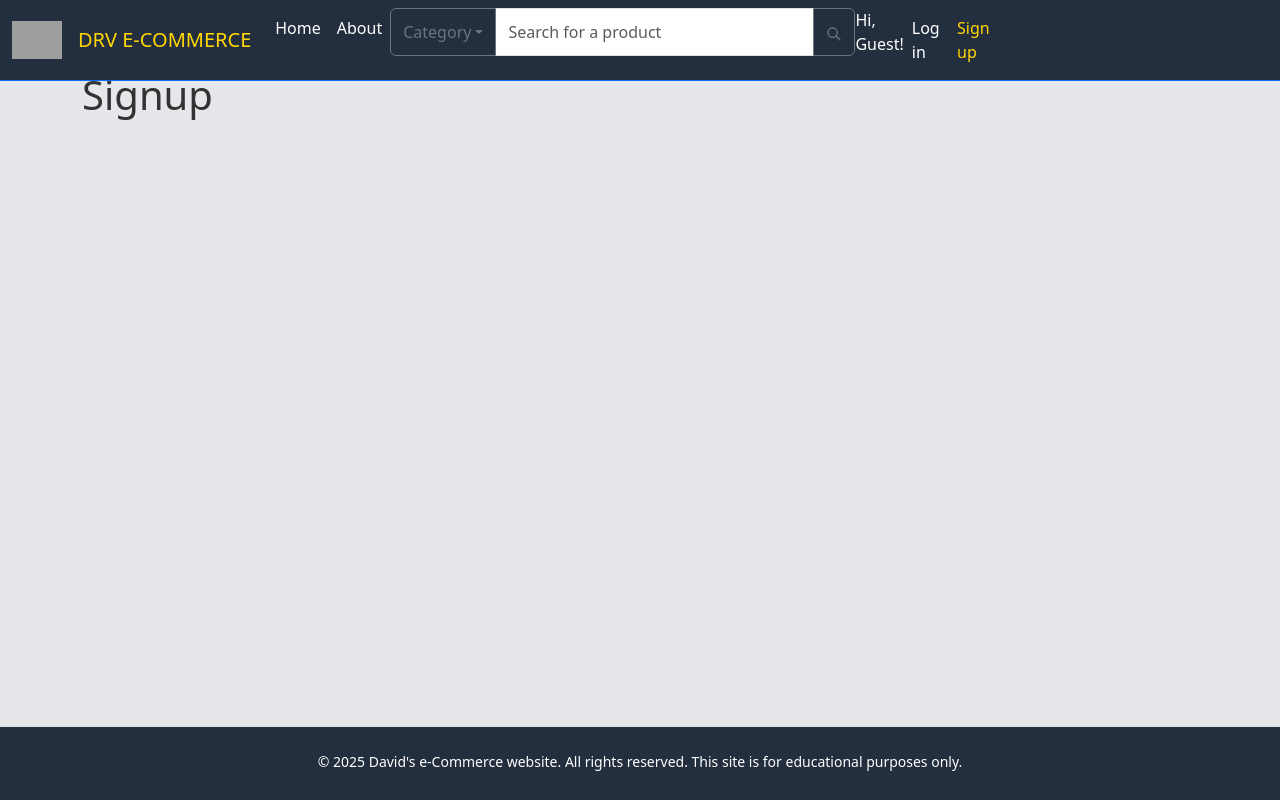
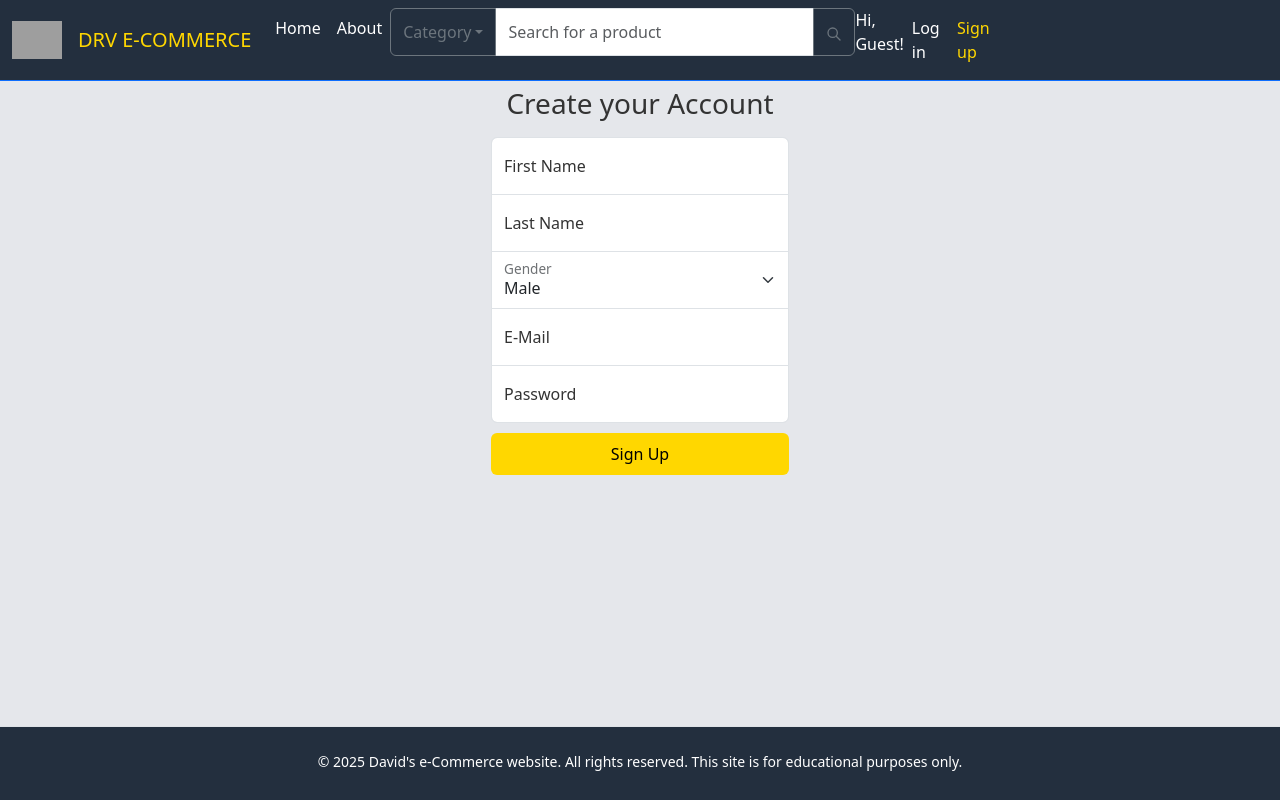
Before and after one commit to davittrdzv/M7-ProyectoFinalSensei-ECommerce, a React (Vite) app: page /signup in a window 1280 px wide. Built offline with nearby package versions, Linux system fonts and the light colour scheme; no server answers; grey boxes are pictures that could not be loaded.

Commit message:
Commit 15:
1.	form.css: Creación de hoja de estilos específicos para forms de Log In y Sign Up.
2.	Login.jsx: Estructura html.
3.	SignUp.jsx: Estructura html.

```diff
--- a/src/pages/Login.jsx
+++ b/src/pages/Login.jsx
@@ -1,7 +1,43 @@
+import '@/styles/form.css'
+import { Link } from 'react-router-dom'
+
 const Login = () => {
   return (
-    <div className='container border-top border-danger mt-4_0rem'> {/* border-top border-danger son para referencia */}
-      <h1>Login</h1>
+    <div className='border-top border-danger mt-4_0rem'>
+      <main className='form-signin w-100 m-auto'>
+        <form>
+          <h3 className='mb-3 fw-normal text-center'>Hi Guest!</h3>
+          <p className='mb-3 fw-normal text-center'>Type your E-Mail and Password to Log In</p>
+          <div className='form-floating'>
+            <input
+              type='email'
+              className='form-control email-login'
+              placeholder='E-Mail'
+              id='email'
+              name='email'
+            /><label htmlFor='email'>E-Mail</label>
+          </div>
+          <div className='form-floating'>
+            <input
+              type='password'
+              className='form-control'
+              id='password'
+              name='password'
+              placeholder='Password'
+            /><label htmlFor='password'>Password</label>
+          </div>
+          <button
+            className='btn btn-custom-gold w-100 py-2'
+            type='submit'
+          >
+            Log In
+          </button>
+          <p className='mt-3 fw-normal text-center'>
+            <span>Don't have an account? <Link to='/signup'>Click here</Link></span>
+            <span> to Sign Up.</span>
+          </p>
+        </form>
+      </main>
     </div>
   )
 }
--- a/src/pages/SignUp.jsx
+++ b/src/pages/SignUp.jsx
@@ -1,7 +1,67 @@
+import '@/styles/form.css'
+
 const SignUp = () => {
   return (
-    <div className='container border-top border-danger mt-4_0rem'> {/* border-top border-danger son para referencia */}
-      <h1>Signup</h1>
+    <div className='border-top border-danger mt-4_0rem'>
+      <main className='form-signin w-100 m-auto'>
+        <form>
+          <h1 className='h3 mb-3 fw-normal text-center'>Create your Account</h1>
+          <div className='form-floating'>
+            <input
+              type='text'
+              className='form-control'
+              placeholder='First Name'
+              id='first_name'
+              name='first_name'
+            /><label htmlFor='first_name'>First Name</label>
+          </div>
+          <div className='form-floating'>
+            <input
+              type='text'
+              className='form-control'
+              placeholder='Last Name'
+              id='last_name'
+              name='last_name'
+            /><label htmlFor='last_name'>Last Name</label>
+          </div>
+          <div className='form-floating'>
+            <select
+              className='form-select'
+              id='gender'
+              name='gender'
+            >
+              <option value='' disabled>Select your Gender</option> {/* No se regresa a este cuando hago refresh */}
+              <option value='M'>Male</option>
+              <option value='F'>Female</option>
+            </select>
+            <label htmlFor='gender'>Gender</label>
+          </div>
+          <div className='form-floating'>
+            <input
+              type='email'
+              className='form-control email-signup'
+              placeholder='E-Mail'
+              id='email'
+              name='email'
+            /><label htmlFor='email'>E-Mail</label>
+          </div>
+          <div className='form-floating'>
+            <input
+              type='password'
+              className='form-control'
+              id='password'
+              name='password'
+              placeholder='Password'
+            /><label htmlFor='password'>Password</label>
+          </div>
+          <button
+            className='btn btn-custom-gold w-100 py-2'
+            type='submit'
+          >
+            Sign Up
+          </button>
+        </form>
+      </main>
     </div>
   )
 }
--- /dev/null
+++ b/src/styles/form.css
@@ -0,0 +1,33 @@
+html,
+body {
+  height: 100%;
+}
+
+.form-signin {
+  max-width: 330px;
+  padding: 1rem;
+}
+
+.form-signin .form-floating:focus-within {
+  z-index: 2;
+}
+
+.form-signin input[id="first_name"], .email-login {
+  margin-bottom: -1px;
+  border-bottom-right-radius: 0;
+  border-bottom-left-radius: 0;
+}
+
+.form-signin input[id="last_name"], .form-signin select, .email-signup {
+  margin-bottom: -1px;
+  border-top-left-radius: 0;
+  border-top-right-radius: 0;
+  border-bottom-right-radius: 0;
+  border-bottom-left-radius: 0;
+}
+
+.form-signin input[type="password"] {
+  margin-bottom: 10px;
+  border-top-left-radius: 0;
+  border-top-right-radius: 0;
+}
```
